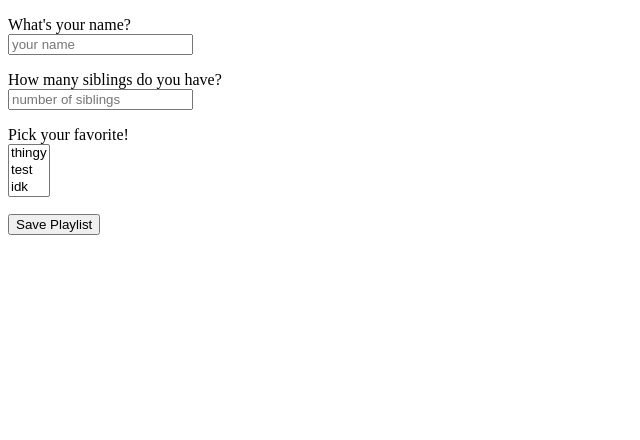
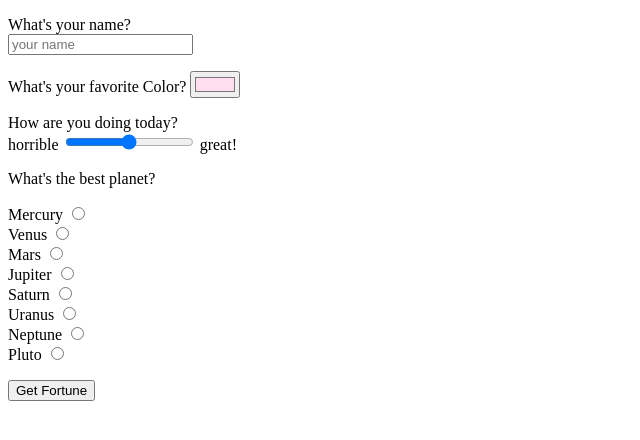
Before and after one commit to AcidicNic/BEW_Fortune_Teller_HW, a Flask app: template templates/fortune_form.html in a window 1280 px wide. Shown: the top 440 px of the page, without its empty margins (0-640 px from the left). Run offline with Flask 2, Linux system fonts and the light colour scheme; the template is opened without the code that fills it, so the values that code supplies are empty.

Commit message:
hw2 finished :)

```diff
--- a/app.py
+++ b/app.py
@@ -1,19 +1,45 @@
 from flask import Flask, render_template, request
+from random import randint
 app = Flask(__name__)
 
 
 @app.route('/')
-def hello():
+def index():
+    return render_template('index.html')
+
+
+@app.route('/fortune', methods=['GET', 'POST'])
+def fortune():
     return render_template('fortune_form.html')
+
 
 @app.route('/fortune_results')
 def results():
+    name = request.args.get('name')
+    color = request.args.get('color')
+    hyd = request.args.get('hyd')
+    planet = request.args.get('planet')
+    if int(hyd) > 3:
+        prediction = "fantastic"
+    elif int(hyd) < 3:
+        prediction = "bad"
+    else:
+        prediction = "alright"
+
+    rand_color = "%06x" % randint(0, 0xFFFFFF)
+    lucky_number = randint(100000, 999999)
+
     fortune = {
-        'name': request.args.get('name'),
-        'siblings': request.args.get('siblings'),
-        'thing': request.args.get('thing')
+        'name': name,
+        'color': color,
+        'rand_color': rand_color,
+        'planet': planet,
+        'prediction': prediction,
+        'lucky_number': lucky_number
     }
+
     return render_template('results.html', fortune=fortune)
+
 
 if __name__ == '__main__':
     app.run()
--- a/templates/fortune_form.html
+++ b/templates/fortune_form.html
@@ -5,23 +5,42 @@
 <form method='GET' action='/fortune_results'>
     <p>
         <label for='name'>What's your name?</label><br>
-        <input class='form-input' id='name' type='text' name='name' placeholder='your name'/>
+        <input type='text' class='form-input' id='name' name='name' placeholder='your name'/>
     </p>
     <p>
-        <label for='siblings'>How many siblings do you have? </label><br>
-        <input class='form-input' id='siblings' type='text' name='siblings' placeholder='number of siblings'/>
+        <label for='color'>What's your favorite Color?</label>
+        <input type='color' class="form-input" id='color' name='color' value="#ffdef0">
     </p>
     <p>
-        <label for='thing'>Pick your favorite!</label><br>
-        <select name='thing' id='thing' size='3'>
-          <option value='thingy'>thingy</option>
-          <option value='test'>test</option>
-          <option value='idk'>idk</option>
-        </select>
+      <label for='hyd'>How are you doing today?</label><br>
+        <span>horrible</span>
+        <input type="range" class="form-input" id='hyd' name='hyd' min='0' max='6'>
+        <span>great!</span>
+    </p>
+    <p>
+        <label for='planet'>What's the best planet?</label>
+        <div id='planet'>
+            <label for='mercury'>Mercury</label>
+            <input type='radio' class='form-input' id='mercury' name='planet' value='mercury'><br>
+            <label for='venus'>Venus</label>
+            <input type='radio' class='form-input' id='venus' name='planet' value='venus'><br>
+            <label for='mars'>Mars</label>
+            <input type='radio' class='form-input' id='mars' name='planet' value='mars'><br>
+            <label for='jupiter'>Jupiter</label>
+            <input type='radio' class='form-input' id='jupiter' name='planet' value='jupiter'><br>
+            <label for='saturn'>Saturn</label>
+            <input type='radio' class='form-input' id='saturn' name='planet' value='saturn'><br>
+            <label for='uranus'>Uranus</label>
+            <input type='radio' class='form-input' id='uranus' name='planet' value='uranus'><br>
+            <label for='neptune'>Neptune</label>
+            <input type='radio' class='form-input' id='neptune' name='planet' value='neptune'><br>
+            <label for='pluto'>Pluto</label>
+            <input type='radio' class='form-input' id='pluto' name='planet' value='pluto'>
+        </div>
     </p>
 
     <p>
-        <button id='submit' type='submit'>Save Playlist</button>
+        <button id='submit' type='submit'>Get Fortune</button>
     </p>
 </form>
 {% endblock %}
```
Also changed, not shown: templates/index.html (added, +7 -0 lines), templates/results.html (+30 -4 lines), static/jupiter.jpg (added), static/mars.jpg (added), static/mercury.jpg (added), static/neptune.jpg (added), static/pluto.jpg (added), static/saturn.jpg (added), static/uranus.jpg (added), static/venus.jpg (added).
